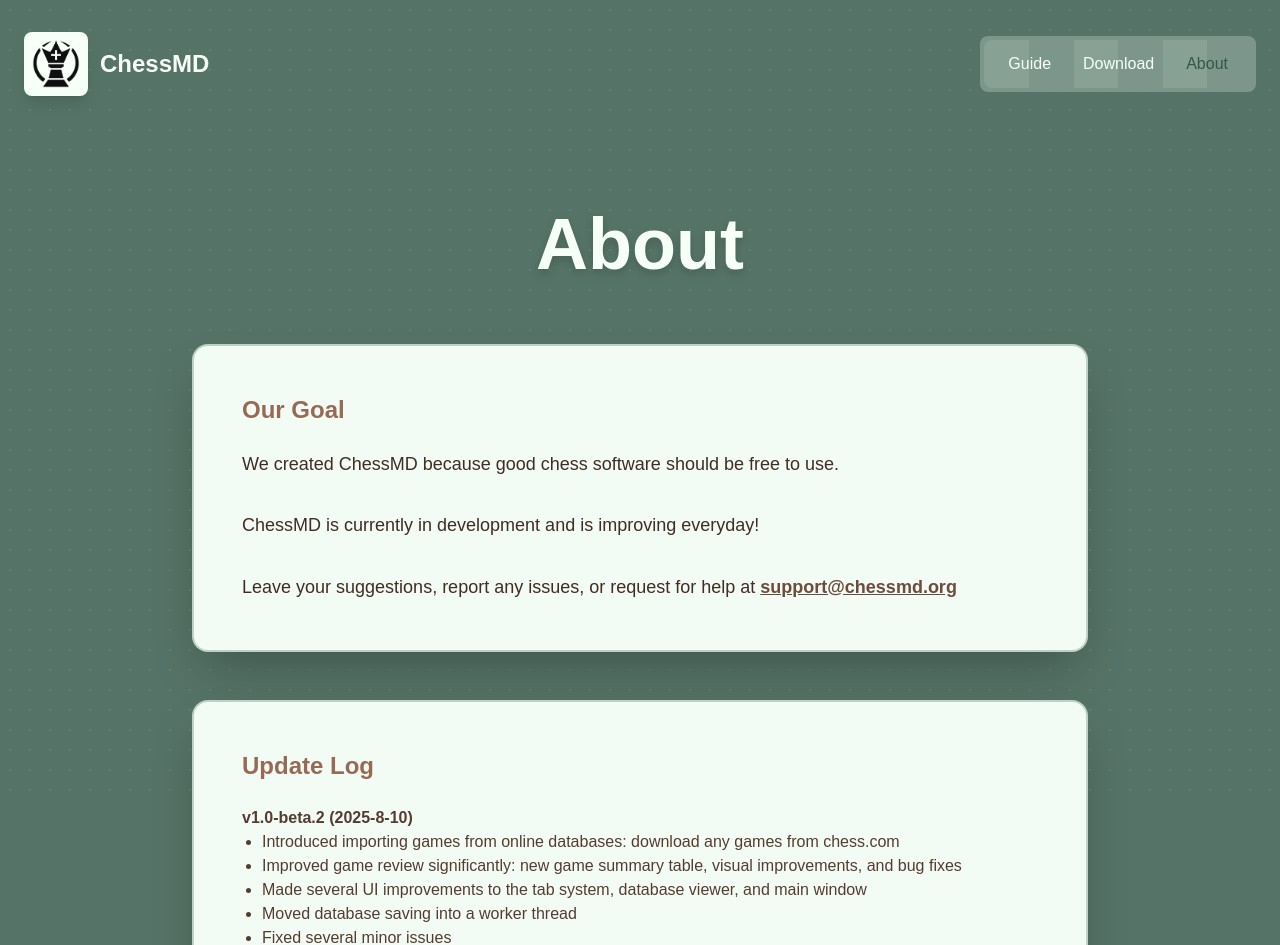
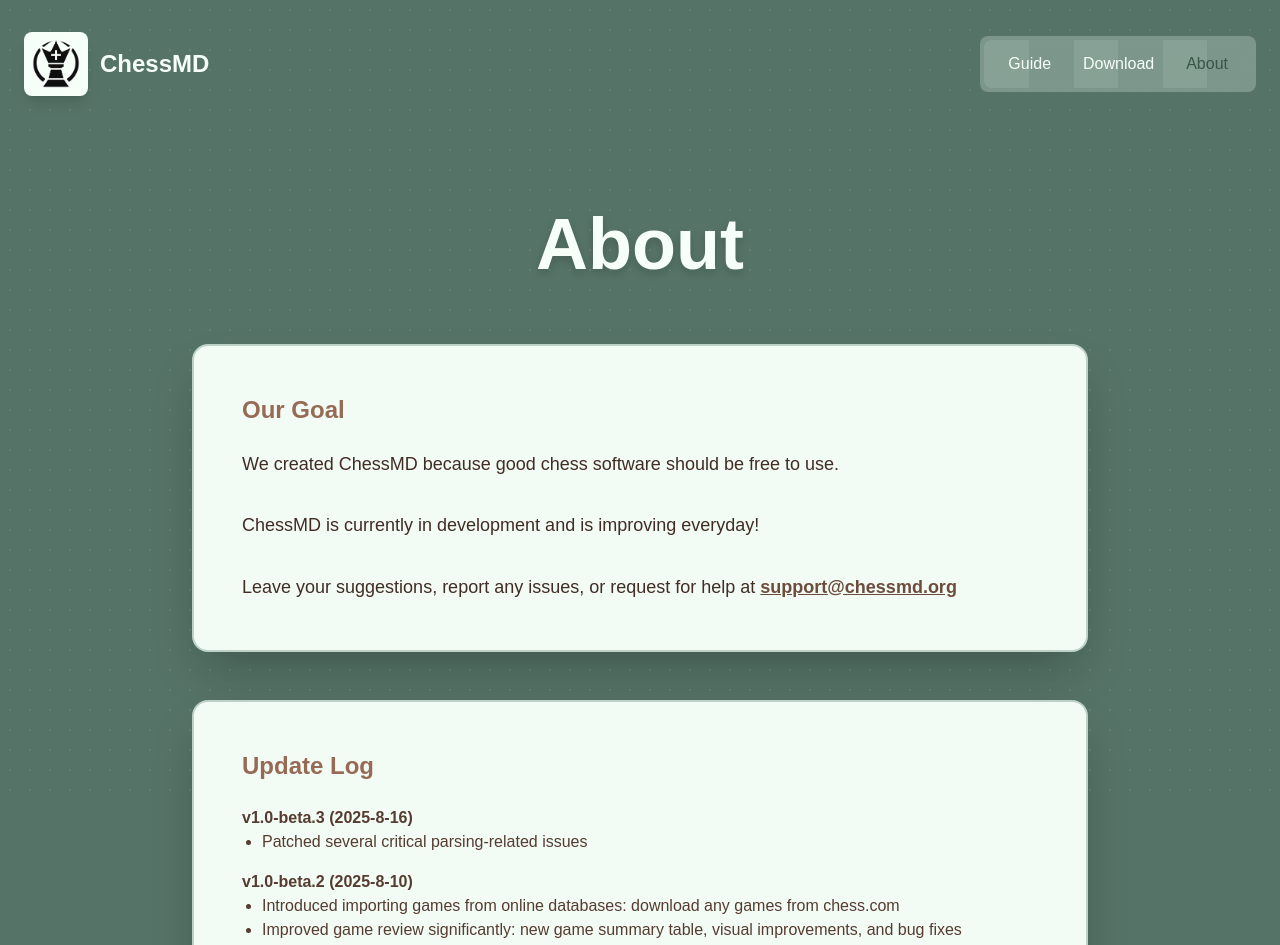
Before and after one commit to ChessMD/SiteMD, a Next.js app: page /about in a window 1280 px wide. Shown: the top 945 px of the page. Built offline with nearby package versions, Linux system fonts and the light colour scheme.

Commit message:
Update download for new release

```diff
--- a/src/app/about/page.tsx
+++ b/src/app/about/page.tsx
@@ -31,6 +31,10 @@ export default function About() {
               <div className="bg-mint-cream/98 backdrop-blur-sm rounded-2xl p-12 border-2 border-viridian-600/50 shadow-2xl max-w-4xl mx-auto">
                 <h3 className="text-2xl font-bold text-coffee-600 mb-6">Update Log</h3>
                 <div className="text-coffee-400 text-m space-y-4">
+                  <strong>v1.0-beta.3 (2025-8-16)</strong>
+                  <ul className="list-disc pl-5">
+                    <li>Patched several critical parsing-related issues</li>
+                  </ul>
                   <strong>v1.0-beta.2 (2025-8-10)</strong>
                   <ul className="list-disc pl-5">
                     <li>Introduced importing games from online databases: download any games from chess.com</li>
--- a/src/app/download/page.tsx
+++ b/src/app/download/page.tsx
@@ -14,7 +14,7 @@ export default function Download() {
           <h2 className="text-5xl md:text-7xl font-black text-mint-cream mb-6 drop-shadow-lg flex flex-col items-center">
             Download
             <span className="text-lg md:text-2xl font-semibold text-white-200 mt-2">
-              Version: <span className="font-mono text-mint-cream-400">v1.0-beta.2</span>
+              Version: <span className="font-mono text-mint-cream-400">v1.0-beta.3</span>
             </span>
           </h2>
           <p className="text-xl font-medium text-cambridge-blue-600 mb-12 max-w-3xl mx-auto leading-relaxed">
@@ -29,11 +29,12 @@ export default function Download() {
               <h3 className="text-3xl font-black text-coffee-400 mb-4">Windows</h3>
               <p className="text-coffee-500 text-sm mb-6">Windows 10/11 (64-bit)</p>
               <div className="flex flex-col sm:flex-row gap-4 w-full">
-                <DownloadButton href="https://github.com/ChessMD/ChessMD/releases/download/v1.0-beta.2/setup.exe" className="bg-coffee-600 hover:bg-coffee-700 text-mint-cream font-bold px-8 py-4 rounded-lg transform hover:scale-105 transition-all duration-200 transition-colors w-full shadow-md text-lg">
+                <DownloadButton href="https://github.com/ChessMD/ChessMD/releases/download/v1.0-beta.3/setup.exe" className="bg-coffee-600 hover:bg-coffee-700 text-mint-cream font-bold px-8 py-4 rounded-lg transform hover:scale-105 transition-all duration-200 transition-colors w-full shadow-md text-lg">
                   Installer
                 </DownloadButton>
-                <DownloadButton href="https://github.com/ChessMD/ChessMD/releases/download/v1.0-beta.2/ChessMD_portable.zip" className="bg-coffee-600 hover:bg-coffee-700 text-mint-cream font-bold px-8 py-4 rounded-lg transform hover:scale-105 transition-all duration-200  transition-colors w-full shadow-md text-lg">
+                <DownloadButton href="https://github.com/ChessMD/ChessMD/releases/download/v1.0-beta.3/ChessMD_portable.zip" className="bg-coffee-600 hover:bg-coffee-700 text-mint-cream font-bold px-8 py-4 rounded-lg transform hover:scale-105 transition-all duration-200  transition-colors w-full shadow-md text-lg">
                   Portable
+                  <span className="block  text-sm font-medium leading-none"> (Recommended) </span>
                 </DownloadButton>
               </div>
               <div className="mt-6">
```
